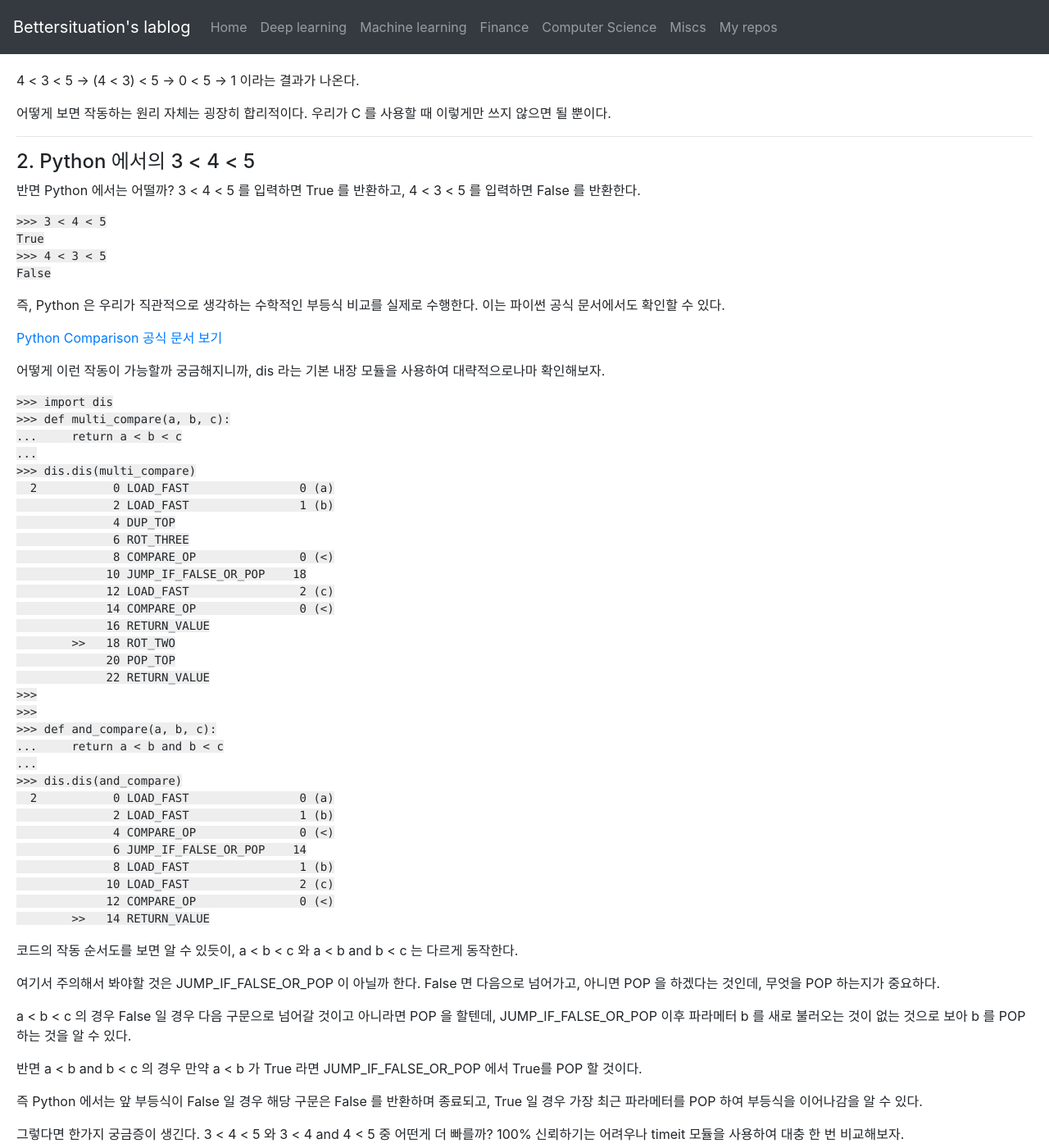
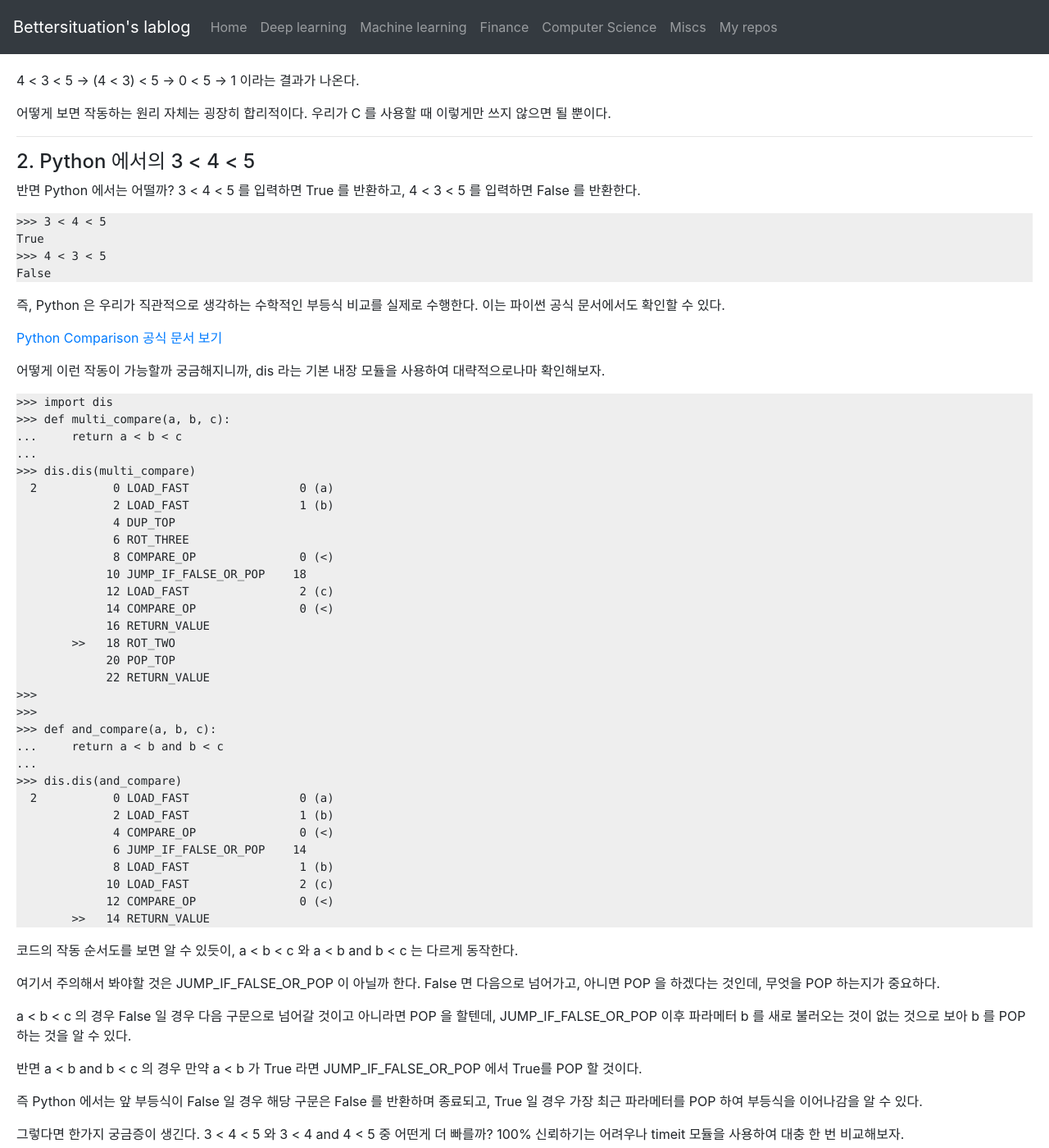
Before and after one commit to bettersituation/bettersituation.github.io, a Jekyll site: the page built from _posts/2019-05-18-computer-science-comparison_comparison.md, in a window 1280 px wide and 1400 px high, scrolled down 508 px. Shown: the whole window at 82% size. Built offline with Jekyll 4.4.1, drawn with Linux system fonts in a browser that asks for light colours.

Commit message:
modify code block bg

```diff
--- a/_sass/main.scss
+++ b/_sass/main.scss
@@ -12,6 +12,6 @@ ul {
   list-style: none;
   padding: 5px;
 }
-code {
-  background-color: #EEEEEE;
+pre {
+  background-color: #EEEEEE !important;
 }
```
